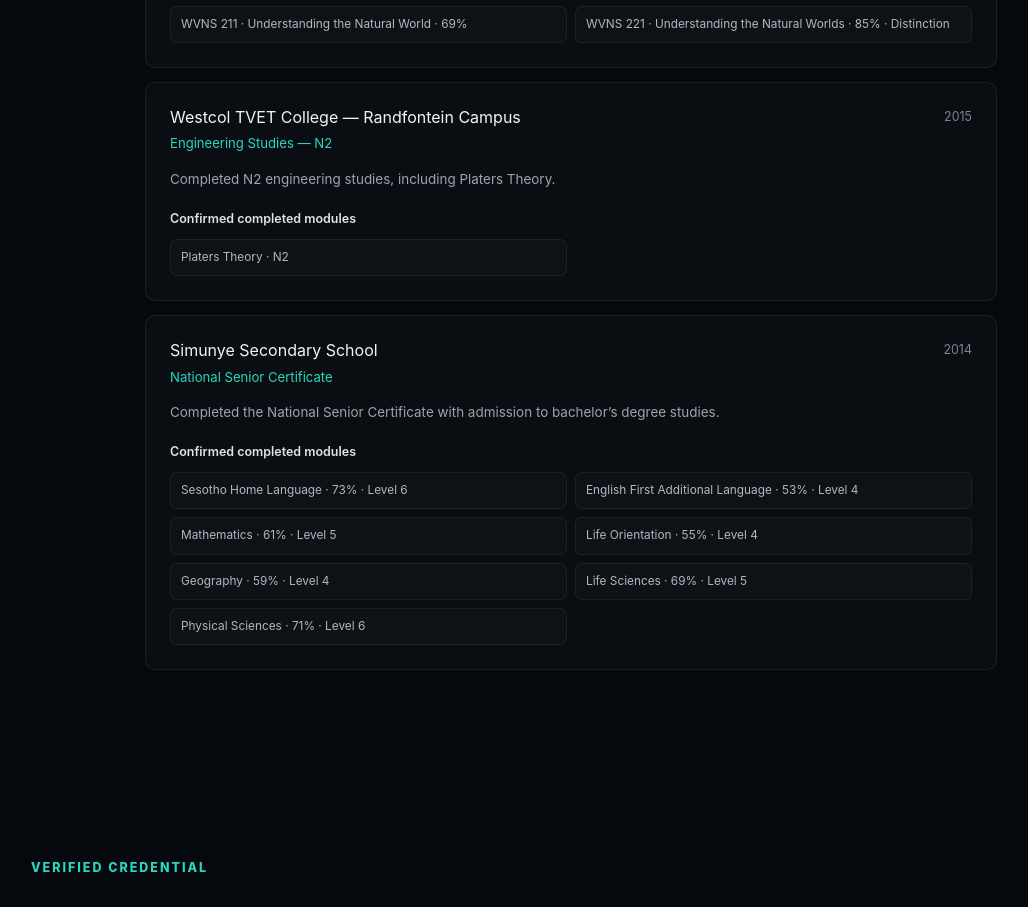
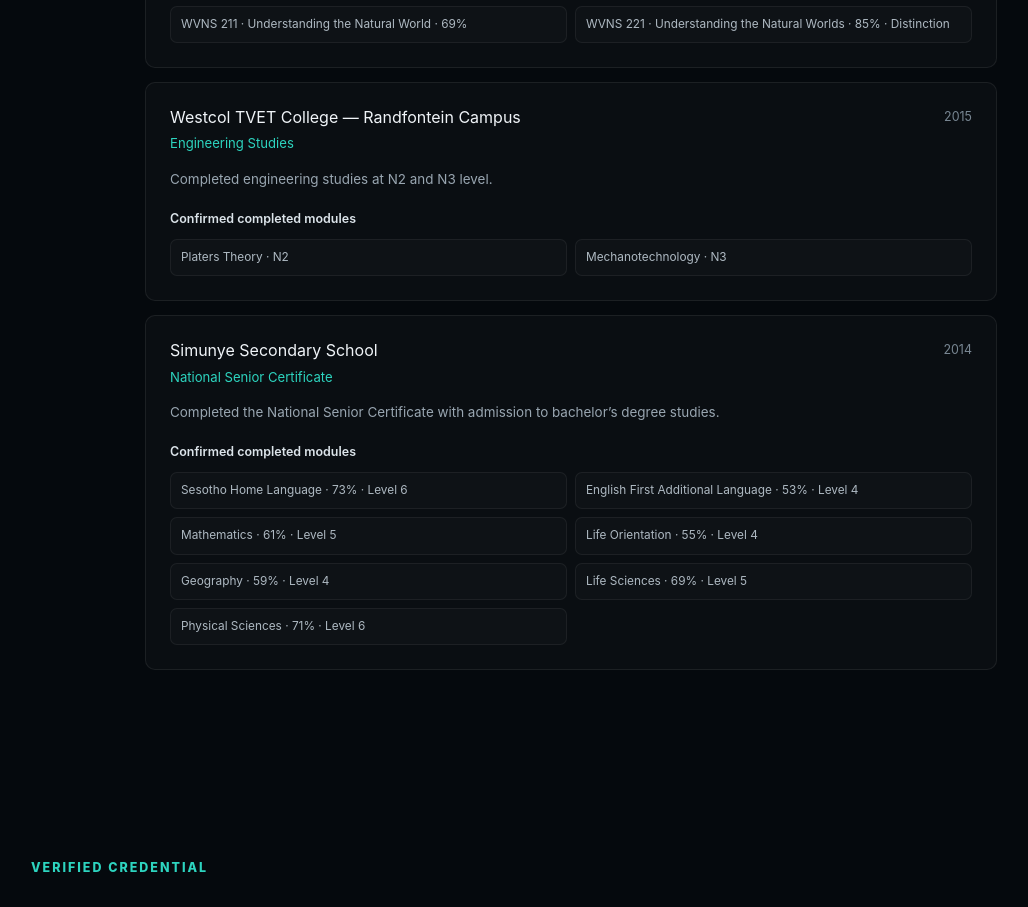
Before and after one commit to keketsoleu25/recruiter-magnet, a Vue app: page / in a window 1280 px wide. Shown: the part 4800-5707 px from the top of the page, without its empty margins (69-1097 px from the left). Built offline with nearby package versions, Linux system fonts and the light colour scheme.

Commit message:
fix: add Westcol N2 and N3 subjects

```diff
--- a/src/components/EducationSection.vue
+++ b/src/components/EducationSection.vue
@@ -41,11 +41,12 @@
   },
   {
     institution: 'Westcol TVET College — Randfontein Campus',
-    programme: 'Engineering Studies — N2',
+    programme: 'Engineering Studies',
     period: '2015',
-    description: 'Completed N2 engineering studies, including Platers Theory.',
+    description: 'Completed engineering studies at N2 and N3 level.',
     modules: [
       'Platers Theory · N2',
+      'Mechanotechnology · N3',
     ],
   },
   {
```
